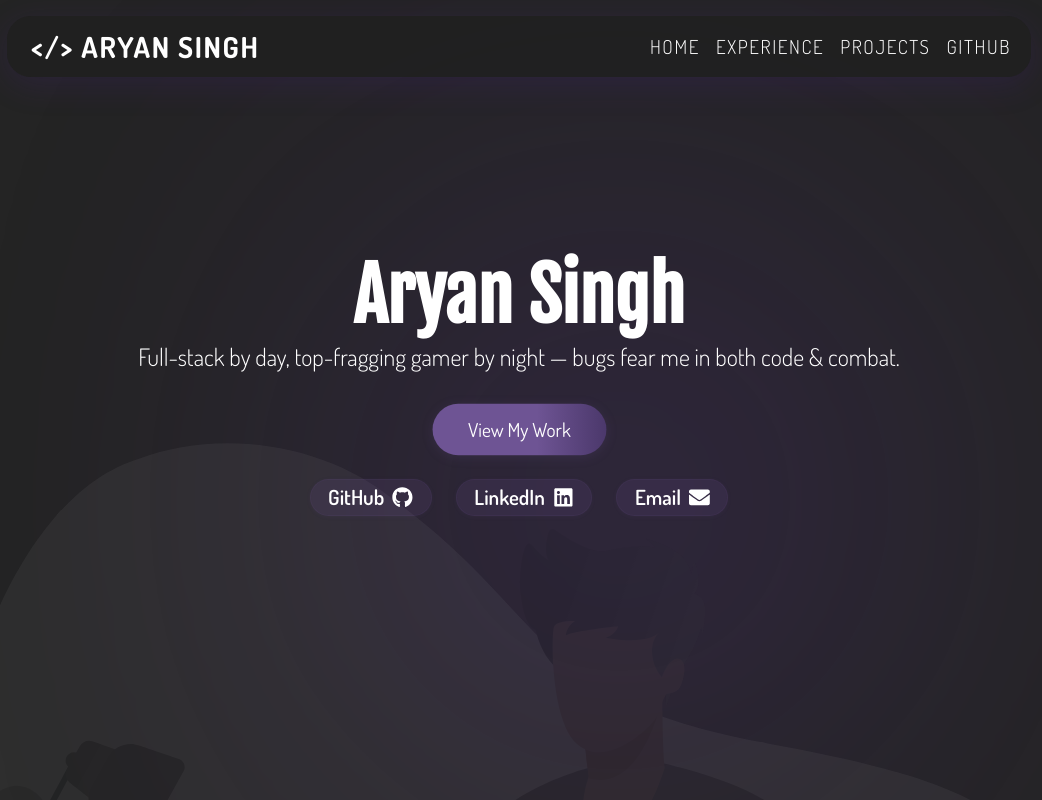
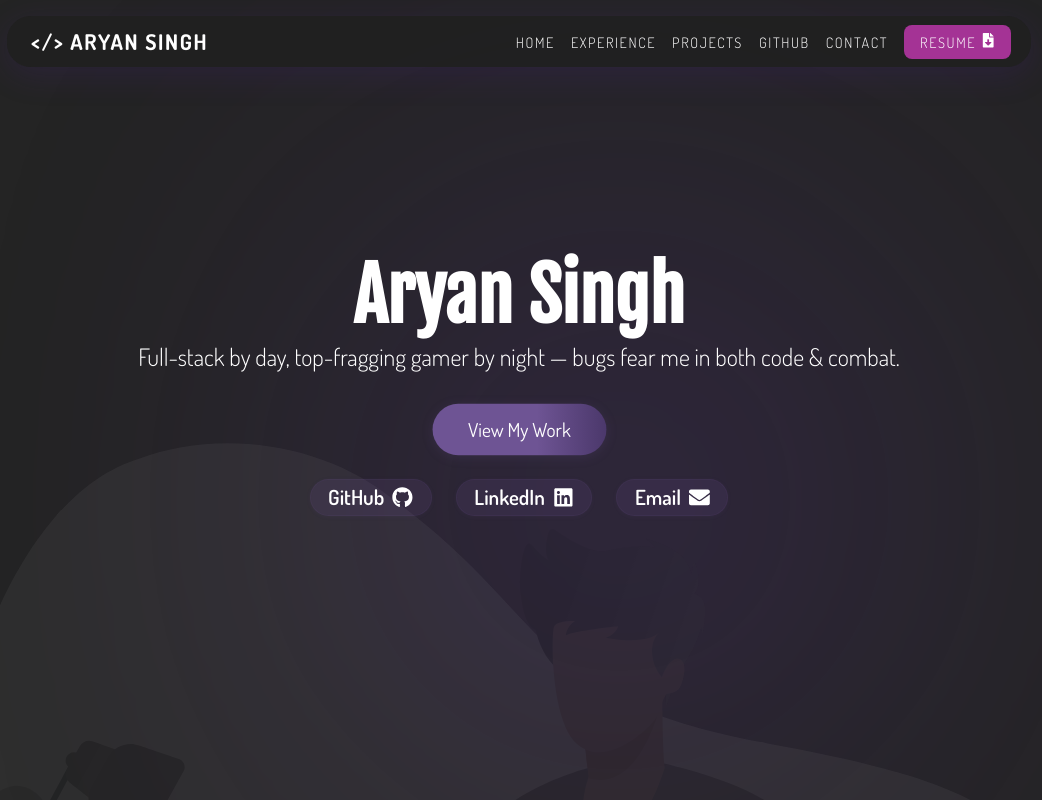
Before and after one commit to dimssu/Dissu-Portfolio, a React (Vite) app: page /home in a window 1280 px wide. Shown: the top 800 px of the page, without its empty margins (121-1163 px from the left). Built offline with nearby package versions, Linux system fonts and the light colour scheme.

Commit message:
Added resume and UX fixes

```diff
--- a/src/Components/LandingIntro/LandingIntro.tsx
+++ b/src/Components/LandingIntro/LandingIntro.tsx
@@ -52,7 +52,7 @@ const LandingIntro = () => {
               onClick={() => {
                 const el = document.getElementById('projects-section');
                 if (el) {
-                  const y = el.getBoundingClientRect().top + window.pageYOffset - 120;
+                  const y = el.getBoundingClientRect().top + window.pageYOffset - 150;
                   window.scrollTo({ top: y, behavior: 'smooth' });
                 }
               }}
--- a/src/Components/NavBar/Navbar.module.scss
+++ b/src/Components/NavBar/Navbar.module.scss
@@ -7,7 +7,7 @@
     color: #fff;
     font-family: 'Dosis', sans-serif;
     font-weight: 300;
-    font-size: 1.2rem;
+    font-size: 0.9rem;
     letter-spacing: 0.1rem;
     text-transform: uppercase;
     gap: 1rem;
@@ -29,6 +29,17 @@
         color: #fff;
         margin-right: 1rem;
     }
+
+    .ResumeLink {
+        text-decoration: none;
+        background-color: #a43395;
+        padding: 0.5rem 1rem;
+        border-radius: 0.5rem;
+        color: #fff;
+        margin-right: 1rem;
+        font-size: 0.9rem;
+        letter-spacing: 0.1rem;
+    }
 }
 
 .Scrolled {
--- a/src/Components/NavBar/Navbar.tsx
+++ b/src/Components/NavBar/Navbar.tsx
@@ -1,11 +1,15 @@
 import { useEffect, useState } from 'react';
 import styles from './Navbar.module.scss';
+import { FaFileDownload } from 'react-icons/fa';
+import resume from '../../assets/Aryan Resume.pdf';
 
 const NAV_LINKS = [
   { label: 'Home', target: 'home-section' },
   { label: 'Experience', target: 'experience-section' },
   { label: 'Projects', target: 'projects-section' },
   { label: 'GitHub', target: 'github-section' },
+  { label: 'Contact', target: 'contact-section' },
+  { label: 'Resume', target: 'download-resume' },
 ];
 
 const NAVBAR_OFFSET_HOME = 220;
@@ -24,6 +28,12 @@ const Navbar = () => {
 
   const handleNavClick = (target: string) => (e: React.MouseEvent) => {
     e.preventDefault();
+
+    if (target === 'download-resume') {
+      window.open(resume, '_blank');
+      return;
+    }
+
     const el = document.getElementById(target);
     if (el) {
       const offset = (target === 'home-section' || target === 'experience-section') ? NAVBAR_OFFSET_HOME : NAVBAR_OFFSET_OTHERS;
@@ -42,10 +52,10 @@ const Navbar = () => {
           <a
             key={link.target}
             href={`#${link.target}`}
-          className={styles.NavbarLink}
+            className={link.label === 'Resume' ? styles.ResumeLink : styles.NavbarLink}
             onClick={handleNavClick(link.target)}
           >
-          {link.label}
+            {link.label === 'Resume' ? <span>{link.label} <FaFileDownload /></span> : link.label}
           </a>
         ))}
       </div>
--- a/src/Components/Projects/Projects.tsx
+++ b/src/Components/Projects/Projects.tsx
@@ -12,7 +12,7 @@ const Projects = () => {
         <div className={styles.ProjectsTitle}>
           Projects
         </div>
-        <button className={styles.ExpandButton} onClick={() => setSearchParams({ showProjects: 'true' })}>
+        <button className={styles.ExpandButton} onClick={() => setSearchParams({ showProjects: 'true', hideNavbar: 'true' })}>
           View More
         </button>
       </div>
--- a/src/Components/Projects/ProjectsViewer/ProjectsViewer.module.scss
+++ b/src/Components/Projects/ProjectsViewer/ProjectsViewer.module.scss
@@ -128,3 +128,25 @@
 .BounceRight {
   animation: bounceRight 0.5s cubic-bezier(0.4,0,0.2,1);
 }
+
+@keyframes slideLeft {
+  0% { opacity: 1; transform: translateX(0); }
+  40% { opacity: 0; transform: translateX(-80px); }
+  60% { opacity: 0; transform: translateX(80px); }
+  100% { opacity: 1; transform: translateX(0); }
+}
+
+@keyframes slideRight {
+  0% { opacity: 1; transform: translateX(0); }
+  40% { opacity: 0; transform: translateX(80px); }
+  60% { opacity: 0; transform: translateX(-80px); }
+  100% { opacity: 1; transform: translateX(0); }
+}
+
+.SlideLeft {
+  animation: slideLeft 0.5s cubic-bezier(0.4,0,0.2,1);
+}
+
+.SlideRight {
+  animation: slideRight 0.5s cubic-bezier(0.4,0,0.2,1);
+}
--- a/src/Components/Projects/ProjectsViewer/ProjectsViewer.tsx
+++ b/src/Components/Projects/ProjectsViewer/ProjectsViewer.tsx
@@ -41,28 +41,41 @@ const ProjectsViewer = () => {
   const total = projects.length;
   const [bounceLeft, setBounceLeft] = useState(false);
   const [bounceRight, setBounceRight] = useState(false);
+  const [slideDirection, setSlideDirection] = useState('');
+  const [pendingIndex, setPendingIndex] = useState<number | null>(null);
+
+  const triggerSlide = (direction: 'left' | 'right', nextIndex: number) => {
+    setSlideDirection(direction === 'left' ? 'SlideLeft' : 'SlideRight');
+    setPendingIndex(nextIndex);
+    setTimeout(() => {
+      setCurrent(nextIndex);
+      setSlideDirection('');
+      setPendingIndex(null);
+    }, 500);
+  };
 
   const goLeft = () => {
     setBounceLeft(true);
-    setCurrent((prev) => (prev === 0 ? total - 1 : prev - 1));
+    const nextIndex = current === 0 ? total - 1 : current - 1;
+    triggerSlide('left', nextIndex);
     setTimeout(() => setBounceLeft(false), 500);
   };
   const goRight = () => {
     setBounceRight(true);
-    changeProjectRight();
+    const nextIndex = current === total - 1 ? 0 : current + 1;
+    triggerSlide('right', nextIndex);
     setTimeout(() => setBounceRight(false), 500);
   };
 
-  const changeProjectRight = () => {
-    setCurrent((prev) => (prev === total - 1 ? 0 : prev + 1));
-  }
+  useEffect(() => {
+    const interval = setInterval(() => {
+      const nextIndex = current === total - 1 ? 0 : current + 1;
+      triggerSlide('right', nextIndex);
+    }, 4000);
+    return () => clearInterval(interval);
+  }, [current, total]);
 
-  useEffect(() => {
-    const interval = setInterval(changeProjectRight, 4000);
-    return () => clearInterval(interval);
-  }, [total]);
-
-  const project = projects[current];
+  const project = pendingIndex !== null ? projects[pendingIndex] : projects[current];
   if (!project) return null;
   const { image, name, tech, description, live } = project;
 
@@ -75,7 +88,7 @@ const ProjectsViewer = () => {
       >
         &#8592;
       </button>
-      <div className={styles.ProjectCard}>
+      <div className={`${styles.ProjectCard} ${slideDirection ? styles[slideDirection] : ''}`}>
         <img src={image} alt={name} className={styles.PreviewImage} />
         <div className={styles.ProjectInfo}>
           <h3 className={styles.ProjectName}>{name}</h3>
--- a/src/Layouts/BottomDrawer/BottomDrawer.module.scss
+++ b/src/Layouts/BottomDrawer/BottomDrawer.module.scss
@@ -47,3 +47,25 @@
   transform: translateY(100%);
   opacity: 0;
 }
+
+.CloseButton {
+  position: absolute;
+  top: 1.2rem;
+  right: 2rem;
+  background: none;
+  border: none;
+  color: #333;
+  font-size: 1.9rem;
+  cursor: pointer;
+  z-index: 2200;
+  transition: color 0.2s, transform 0.2s;
+  height: 34px;
+  padding: 0px 8px;
+  border-radius: 8px;
+}
+.CloseButton:hover, .CloseButton:focus {
+  color: #6e5494;
+  background: rgba(110,84,148,0.08);
+  transform: scale(1.1);
+  outline: none;
+}
--- a/src/Layouts/BottomDrawer/BottomDrawer.tsx
+++ b/src/Layouts/BottomDrawer/BottomDrawer.tsx
@@ -36,10 +36,11 @@ const BottomDrawer = () => {
     setIsClosing(true);
     setTimeout(() => {
       searchParams.delete('showProjects');
+      searchParams.delete('hideNavbar');
       setIsClosing(false);
       setShowProjects(false);
       setSearchParams(searchParams);
-    }, 500); // match the CSS transition duration
+    }, 500);
   };
 
   return (
@@ -54,6 +55,13 @@ const BottomDrawer = () => {
                 ? `${styles.BottomDrawer} ${styles.BottomDrawerOpen}`
                 : styles.BottomDrawer
           }>
+            <button
+              className={styles.CloseButton}
+              aria-label="Close Drawer"
+              onClick={handleBackdropClick}
+            >
+              &times;
+            </button>
             <Suspense fallback={<div style={{color: '#fff', fontSize: '1.3rem', padding: '4rem 0', textAlign: 'center', width: '100%'}}>Loading projects...</div>}>
               <ProjectsList />
             </Suspense>
--- a/src/Layouts/Layout.tsx
+++ b/src/Layouts/Layout.tsx
@@ -1,12 +1,23 @@
 import Footer from '../Components/Footer/Footer';
 import Navbar from '../Components/NavBar/Navbar';
-import { Outlet } from 'react-router-dom';
+import { Outlet, useSearchParams } from 'react-router-dom';
 import BottomDrawer from './BottomDrawer/BottomDrawer';
+import { useEffect, useState } from 'react';
 
 const Layout = () => {
+  const [searchParams] = useSearchParams();
+  const [hideNavbar, setHideNavbar] = useState(false);
+
+  useEffect(() => {
+    if (searchParams.get('hideNavbar') === 'true') {
+      setHideNavbar(true);
+    } else {
+      setHideNavbar(false);
+    }
+  }, [searchParams]);
   return (
     <>
-      <Navbar />
+      {!hideNavbar && <Navbar />}
       <div>
         <Outlet />
       </div>
```
Also changed, not shown: 1 other file (tests, documents, lock files or other folders). Lines whose indentation alone changed are shown as unchanged.
